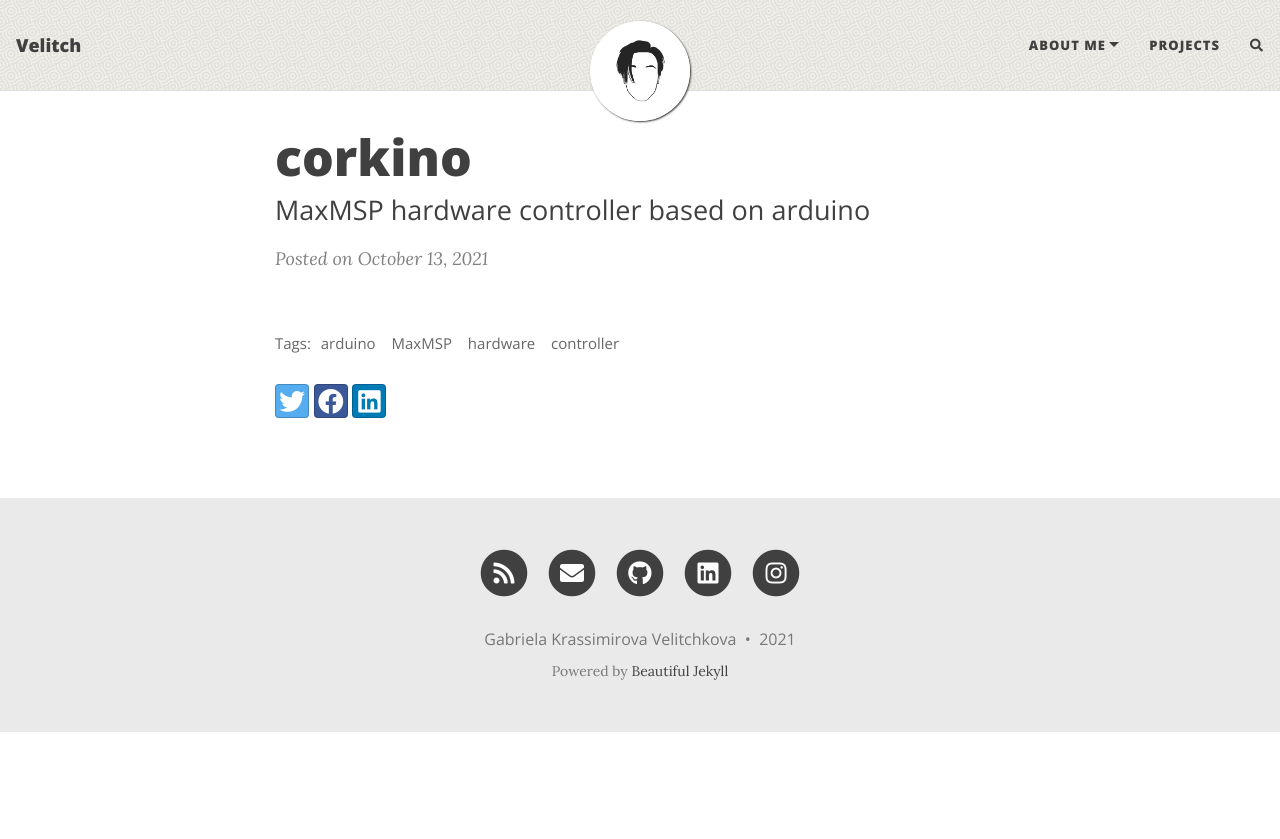
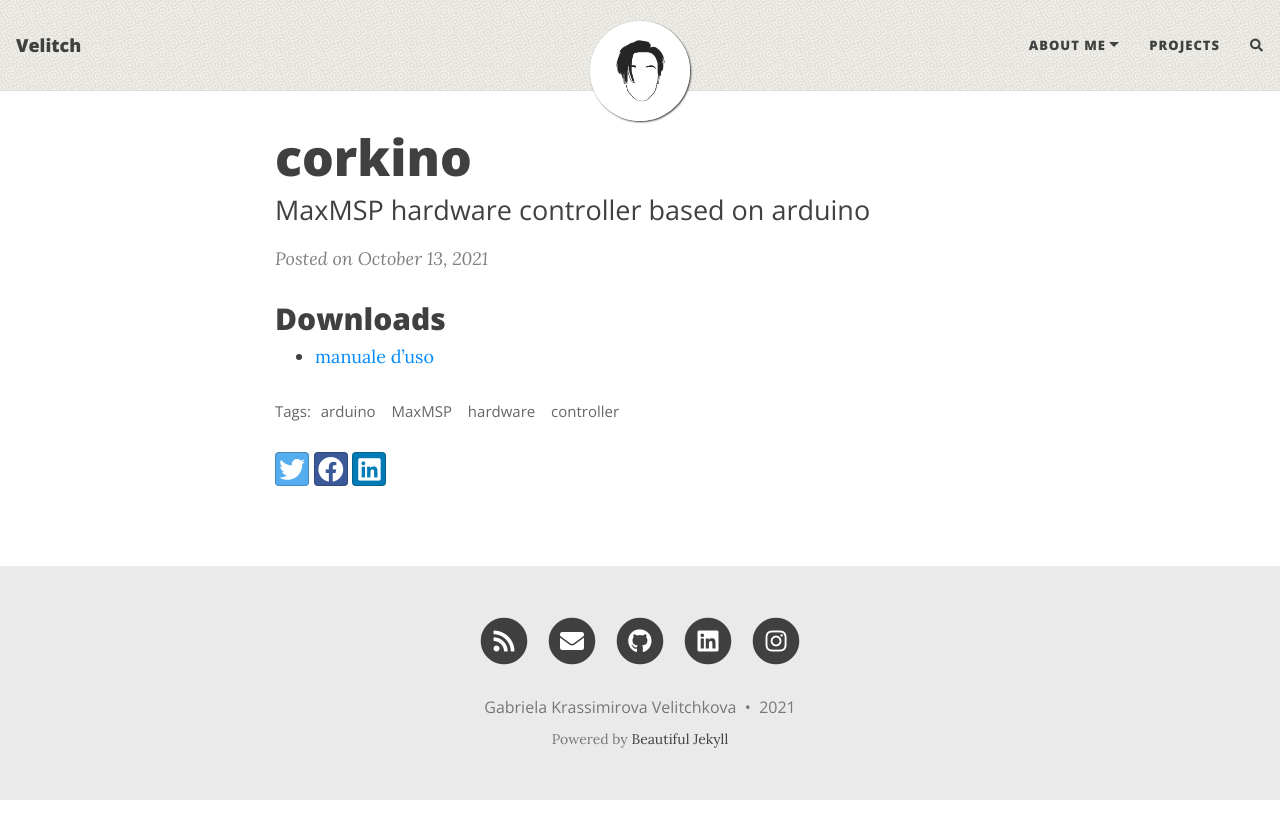
Before and after one commit to Velitch/velitch, a Jekyll site: the page built from _posts/2021-10-13-corkino.md, in a window 1280 px wide. Shown: the top 839 px of the page. Built offline with Jekyll 4.4.1, drawn with Linux system fonts in a browser that asks for light colours; nearby versions of some CDN libraries; comment, search, counter and statistics services are not loaded.

Commit message:
Update 2021-10-13-corkino.md

```diff
--- a/_posts/2021-10-13-corkino.md
+++ b/_posts/2021-10-13-corkino.md
@@ -5,3 +5,7 @@ subtitle: MaxMSP hardware controller based on arduino
 tags: [arduino, MaxMSP, hardware, controller]
 comments: true
 ---
+
+## Downloads
+
+  - [manuale d'uso](https://github.com/Velitch/BN_Musica_Elettronica/blob/main/IIBN/COME-04-elettroacustica-IIBN/corkino/corkino_user_manual.pdf)
```
